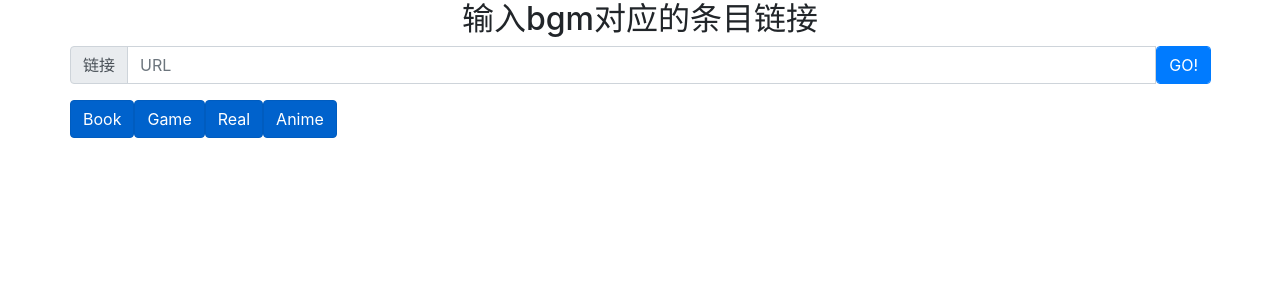
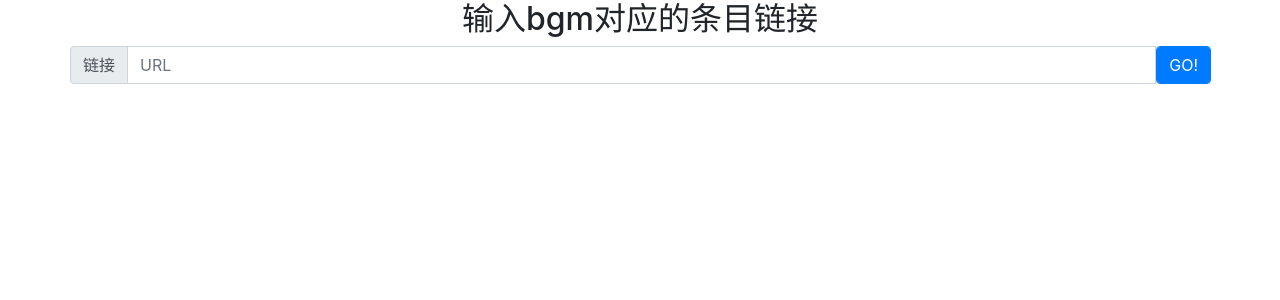
Before and after one commit to trim21-archive/bgm-ip-viewer, a Flask app: page / in a window 1280 px wide. Shown: the top 300 px of the page. Run offline with Flask 2, Linux system fonts and the light colour scheme.

Commit message:
remove filter UI

```diff
--- a/server/templates/search.html
+++ b/server/templates/search.html
@@ -39,7 +39,7 @@
         <button class="form-control btn-primary" id="btn">GO!</button>
       </div>
     </div>
-    <div class="btn-group-toggle" data-toggle="buttons">
+    <!-- div class="btn-group-toggle" data-toggle="buttons">
       <label class="btn btn-primary active">
         <input type="checkbox" checked autocomplete="off" value="Book"> Book
       </label>
@@ -58,7 +58,7 @@
       <label class="btn btn-primary active">
         <input type="checkbox" checked autocomplete="off" value="Anime"> Anime
       </label>
-    </div>
+    </div -->
   </div>
   <!-- Content here -->
 </div>
```
